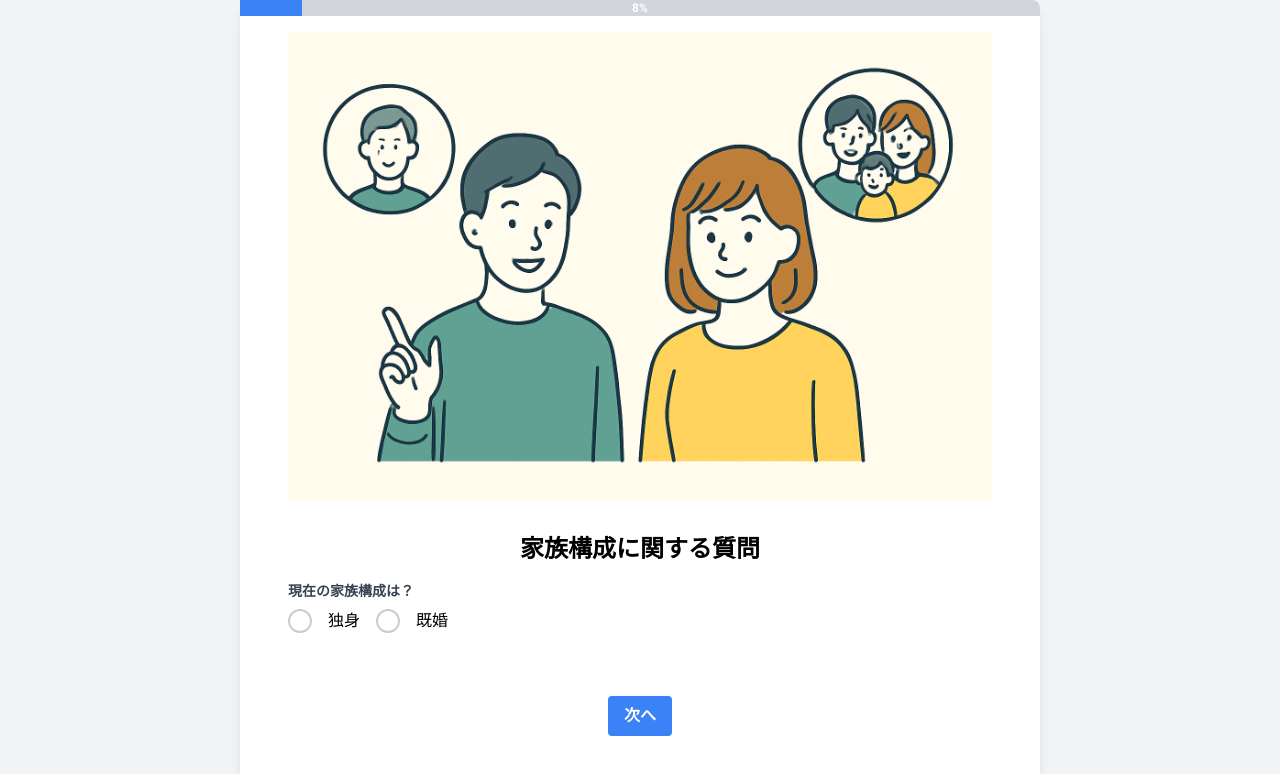
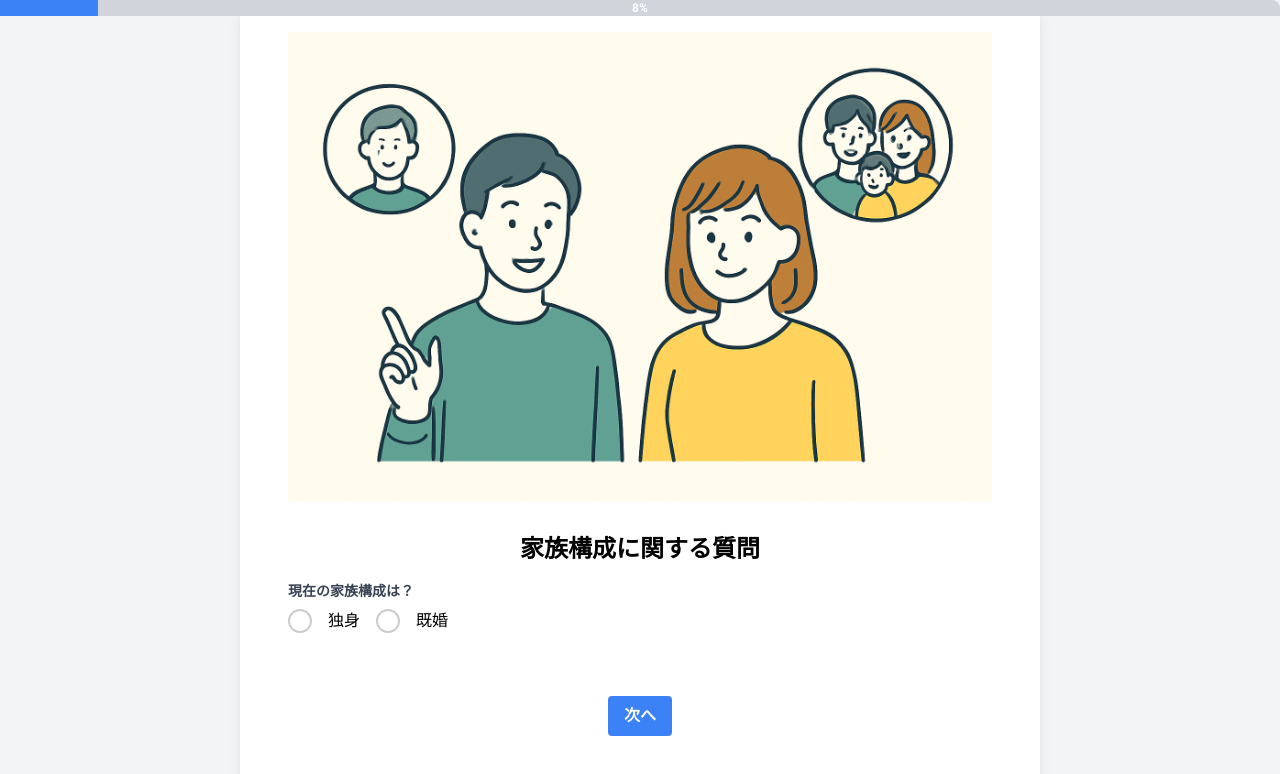
Before and after one commit to HirokiAzuma0420/lifeplansim, a React (Vite) app: page /form in a window 1280 px wide. Shown: the top 774 px of the page. Built offline with nearby package versions, Linux system fonts and the light colour scheme; a web font is replaced by a local one.

Commit message:
Formのフロートボックス固定化Rev3

```diff
--- a/src/pages/FormPage.tsx
+++ b/src/pages/FormPage.tsx
@@ -1315,11 +1315,11 @@ export default function FormPage() {
     function renderFloatingBox(amount: number, shouldShow: boolean, label: string, offset: number = 0) {
   return (
     <div
-      className={`absolute left-0 right-0 z-40 transition-opacity duration-500 ${
+      className={`fixed left-0 right-0 z-40 transition-opacity duration-500 ${
         shouldShow ? 'opacity-100' : 'opacity-0 pointer-events-none'
       }`}
       style={{
-        top: `${viewportOffsetY + offset}px`,
+        transform: `translateY(${offset - viewportOffsetY}px)`,
       }}
     >
       <div className="max-w-5xl mx-auto px-4">
@@ -1338,8 +1338,8 @@ export default function FormPage() {
       <div className="max-w-md mx-auto bg-white shadow-lg rounded-lg md:max-w-5xl overflow-visible relative">
         {/* Progress Bar */}
         <div
-          className={`w-full bg-gray-300 h-4 absolute left-0 right-0 z-10 rounded-t-lg`}
-          style={{ top: `${viewportOffsetY}px` }}
+          className={`w-full bg-gray-300 h-4 fixed top-0 left-0 right-0 z-10 rounded-t-lg`}
+          style={{ transform: `translateY(${-viewportOffsetY}px)` }}
         >
             <div
               className="bg-blue-500 h-full transition-all duration-500 ease-out"
```
Also changed, not shown: 1 other file (tests, documents, lock files or other folders).
